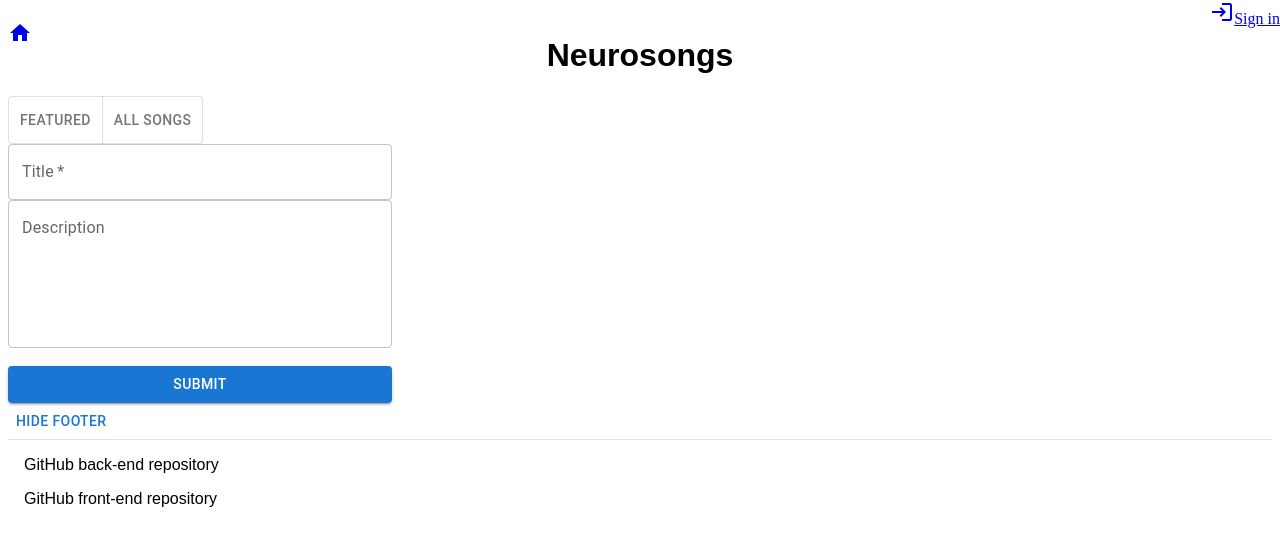
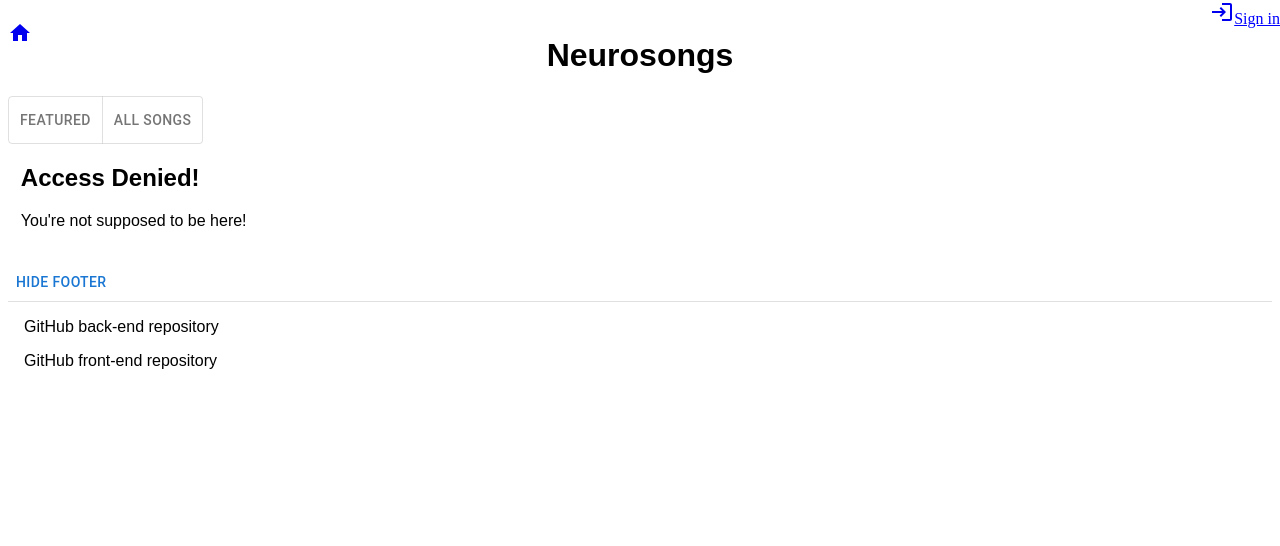
Before and after one commit to AlexMan123456/neurosongs-front-end, a React (Vite) app: page /songs/1/edit in a window 1280 px wide. Shown: the top 546 px of the page. Built offline with nearby package versions, Linux system fonts and the light colour scheme; no server answers.

Commit message:
Linked to song edit page on song page

```diff
--- a/src/components/songs/SongPage.jsx
+++ b/src/components/songs/SongPage.jsx
@@ -1,4 +1,4 @@
-import { useParams } from "react-router-dom";
+import { Link, useParams } from "react-router-dom";
 import CommentsSection from "../comments/CommentsSection"
 import SongData from "./SongData"
 import { useEffect, useState } from "react";
@@ -8,7 +8,7 @@ import { getDownloadURL, ref } from "firebase/storage";
 import { storage } from "../../firebase-config";
 import getSongDirectory from "../../references/get-song-directory";
 import getAlbumCoverDirectory from "../../references/get-album-cover-directory";
-import { Divider } from "@mui/material";
+import { Button, Divider } from "@mui/material";
 import RatingSection from "../ratings/RatingSection";
 
 function SongPage(){
@@ -57,12 +57,13 @@ function SongPage(){
         return <p>{error}</p>
     }
 
-    return (<>
+    return (<main>
+        <Button component={Link} to={`/songs/${songData.song_id}/edit`}>Edit</Button>
         <SongData song={song} songData={songData} frontCover={frontCover} backCover={backCover}/>
         <RatingSection setRatingVisibilityUpdated={setRatingVisibilityUpdated} contentType="song"/>
         <Divider><h2>Comments</h2></Divider>
         <CommentsSection content={songData} ratingVisibilityUpdated={ratingVisibilityUpdated}/>
-    </>)
+    </main>)
 }
 
 export default SongPage
--- a/src/components/songs/song-edit/SongEditPage.jsx
+++ b/src/components/songs/song-edit/SongEditPage.jsx
@@ -1,4 +1,4 @@
-import { useEffect, useState } from "react"
+import { useContext, useEffect, useState } from "react"
 import { getSongById, patchSong } from "../../../../api";
 import { useNavigate, useParams } from "react-router-dom";
 import wait from "../../../utils/wait";
@@ -8,6 +8,8 @@ import SongAudioInput from "../song-creation/SongAudioInput";
 import { ref, uploadBytes } from "firebase/storage";
 import getSongDirectory from "../../../references/get-song-directory";
 import { storage } from "../../../firebase-config";
+import { UserContext } from "../../../contexts/UserContext";
+import ForbiddenAccess from "../../errors/ForbiddenAccess";
 
 function SongEditPage(){
     const [userID, setUserID] = useState("");
@@ -21,6 +23,7 @@ function SongEditPage(){
     const [isLoading, setIsLoading] = useState(true);
     const [error, setError] = useState("");
     const {song_id} = useParams();
+    const {signedInUser} = useContext(UserContext);
 
     const navigate = useNavigate();
 
@@ -44,7 +47,7 @@ function SongEditPage(){
     }, [])
 
     async function handleSubmit(){
-        const songRef = ref(storage, getSongDirectory({user_id: userID, album_id: albumID, reference: file.name}));
+        //const songRef = ref(storage, getSongDirectory({user_id: userID, album_id: albumID, reference: file.name}));
         setIsLoading(true);
 
         //return uploadBytes(songRef, file).then(() => {
@@ -54,7 +57,7 @@ function SongEditPage(){
                 //reference: file.name
             }).then(() => {
                 setIsLoading(false);
-                navigate(`/users/${userID}`);
+                navigate(`/songs/${song_id}`);
             }).catch((err) => {
                 setError("Error editing song details. Please try again later");
                 return wait(4).then(() => {
@@ -66,6 +69,10 @@ function SongEditPage(){
 
     if(isLoading){
         return <Loading/>
+    }
+
+    if(signedInUser.user_id !== userID){
+        return <ForbiddenAccess/>
     }
 
     return (<FormControl>
```
